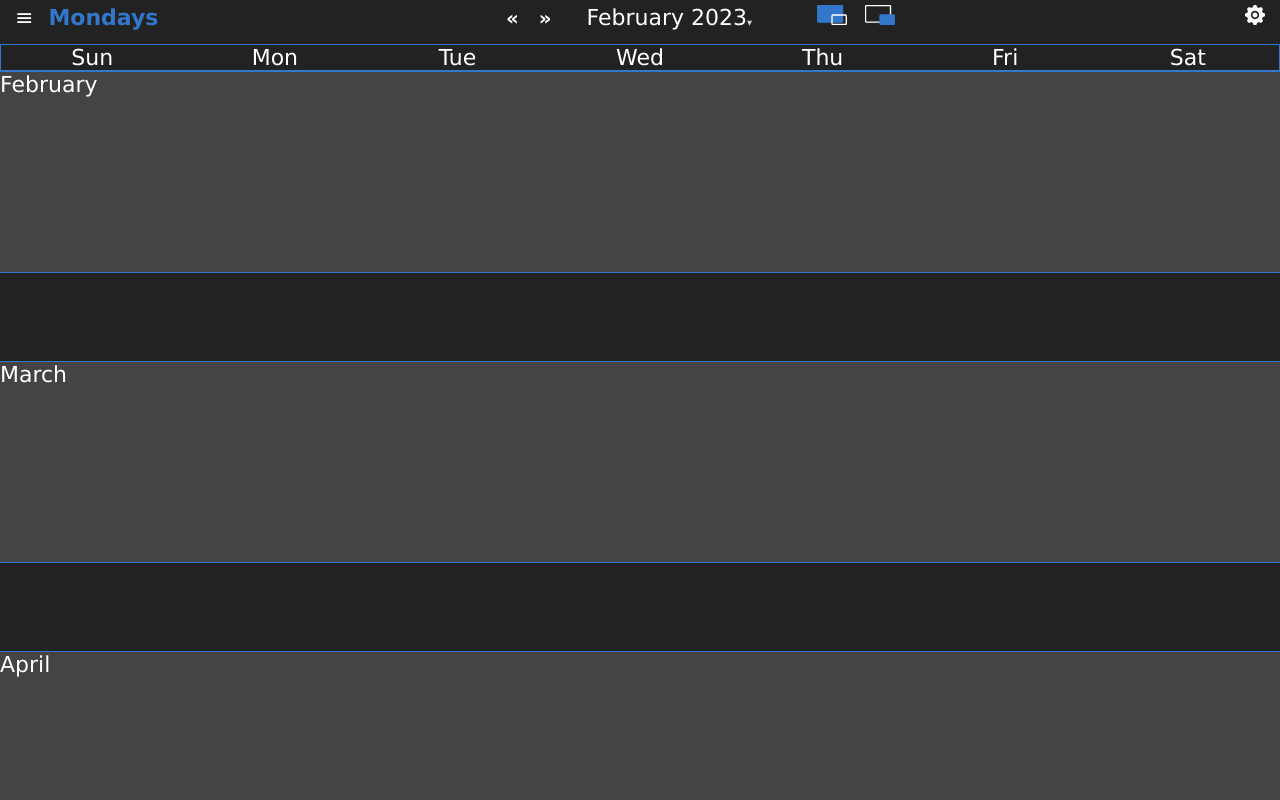
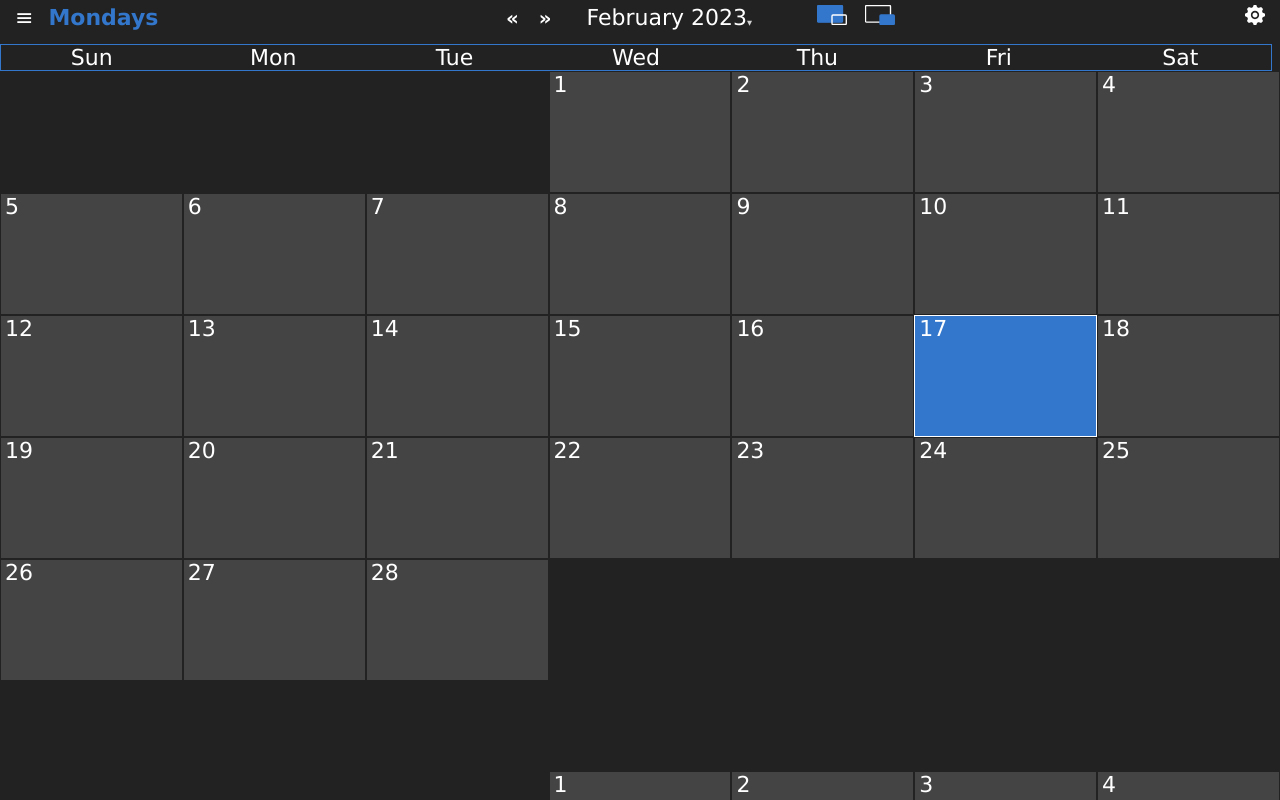
Before and after one commit to velazmig3200/Mondays-root, a React app: page / in a window 1280 px wide. Built offline with nearby package versions, Linux system fonts and the light colour scheme.

Commit message:
added <Days />
added the days for each month

```diff
--- /dev/null
+++ b/src/View/Day.js
@@ -0,0 +1,15 @@
+import React from "react";
+import viewCss from "./view.module.css";
+
+function Day({ isEmpty, number, isToday }) {
+	return (
+		<div
+			className={`${viewCss.day} ${isEmpty && viewCss.emptyDay} ${
+				isToday && viewCss.isToday
+			}`}>
+			{number}
+		</div>
+	);
+}
+
+export default Day;
--- a/src/View/Main.js
+++ b/src/View/Main.js
@@ -14,9 +14,6 @@ function Main({
 	navDate,
 	setNavDate
 }) {
-	const currentIndex = date.months.indexOf(month);
-	const numberDays = new Date(year, currentIndex + 1, 0).getDate();
-	const firstDay = date.days[new Date(year, currentIndex, 1).getDay()];
 	const monthContainer = useRef(null);
 	const currentMonth = useRef(null);
 	const spacer = useRef(null);
@@ -72,8 +69,7 @@ function Main({
 			current.scrollTop = buffer;
 		}
 
-		const spacerRef = spacer.current.getBoundingClientRect().height;
-		const subdivision = Math.ceil((current.scrollTop - spacerRef * 1.3) / 290);
+		const subdivision = Math.floor((current.scrollTop / 7.4) * 0.01 - 0.5); //7.4: months + both spacers / 2; 0.01: covert to single digit; 0.5: y-offset;
 		if (visibleMonth != subdivision) {
 			visibleMonth = subdivision;
 			visibleMonth < 0 && (visibleMonth = 0);
@@ -90,6 +86,8 @@ function Main({
 					key={i}
 					currentMonth={month == date.months[i] ? currentMonth : null}
 					name={date.months[i]}
+					date={date}
+					year={year}
 				/>
 			);
 		}
--- a/src/View/Month.js
+++ b/src/View/Month.js
@@ -1,7 +1,8 @@
-import React, { useref } from "react";
+import React from "react";
 import viewCss from "./view.module.css";
+import Day from "./Day";
 
-function Month({ name, currentMonth }) {
+function Month({ currentMonth, name, date, year }) {
 	async function getRef() {
 		await new Promise(resolve => {
 			resolve(currentMonth.current);
@@ -9,9 +10,37 @@ function Month({ name, currentMonth }) {
 	}
 	currentMonth && getRef();
 
+	const numberOfDays = new Date(
+		year,
+		date.months.indexOf(name) + 1,
+		0
+	).getDate();
+
+	const firstDay = new Date(year, date.months.indexOf(name), 1).getDay();
+
+	const days = () => {
+		let result = [];
+		for (let i = 0; i < firstDay; i++) {
+			result.push(<Day key={i} isEmpty={true} />);
+		}
+
+		for (let i = 0; i < numberOfDays; i++) {
+			if (
+				date.newYear() == year &&
+				date.newMonth() == name &&
+				date.newDay() - 1 == i
+			) {
+				result.push(<Day key={i + 7} number={i + 1} isToday={true} />);
+			} else {
+				result.push(<Day key={i + 7} number={i + 1} />);
+			}
+		}
+		return result;
+	};
+
 	return (
 		<div ref={currentMonth} className={`${viewCss.month}`}>
-			{name}
+			{days()}
 		</div>
 	);
 }
--- a/src/View/view.module.css
+++ b/src/View/view.module.css
@@ -9,9 +9,8 @@
 .weekHeader {
 	display: flex;
 	flex-direction: row;
-	margin: auto;
 	position: relative;
-	width: calc(100% - 2px);
+	width: calc(100% - 10px);
 	border: 1px solid var(--main-color);
 	font-size: 0.7em;
 }
@@ -23,7 +22,6 @@
 .monthContainer {
 	width: 100%;
 	overflow-y: scroll;
-	outline: 1px solid red;
 }
 .monthContainer::-webkit-scrollbar {
 	background-color: var(--black);
@@ -38,13 +36,17 @@
 	background-color: var(--light-gray);
 }
 .month {
-	background-color: #444;
-	outline: 1px solid var(--main-color);
+	/* background-color: #444; */
+	/* outline: 1px solid var(--main-color); */
 	width: 100%;
 	min-height: 200px;
 	height: fit-content;
-	position: relative;
 	margin: 90px auto;
+	display: flex;
+	flex-direction: row;
+	flex-wrap: wrap;
+
+	/* overflow: hidden; */
 }
 
 .spacer {
@@ -61,3 +63,21 @@
 	align-items: center;
 	height: 50%;
 }
+
+.day {
+	--side-margin: 1px;
+	--side-padding: 4px;
+	width: calc(100% / 7 - (var(--side-margin) * 2) - (var(--side-padding) * 2));
+	/* border-radius: 10px; */
+	margin: var(--side-margin);
+	padding: 0px var(--side-padding);
+	background-color: var(--gray);
+	height: 120px;
+}
+.emptyDay {
+	background-color: transparent;
+}
+.isToday {
+	background-color: var(--main-color);
+	outline: 1px solid var(--white);
+}
--- a/src/date.js
+++ b/src/date.js
@@ -22,6 +22,9 @@ const date = {
 		"Friday",
 		"Saturday"
 	],
+	newDay() {
+		return new Date().getDate();
+	},
 	newMonth() {
 		return this.months[new Date().getMonth()];
 	},
```
Also changed, not shown: src/data.js (added, +11 -0 lines).
